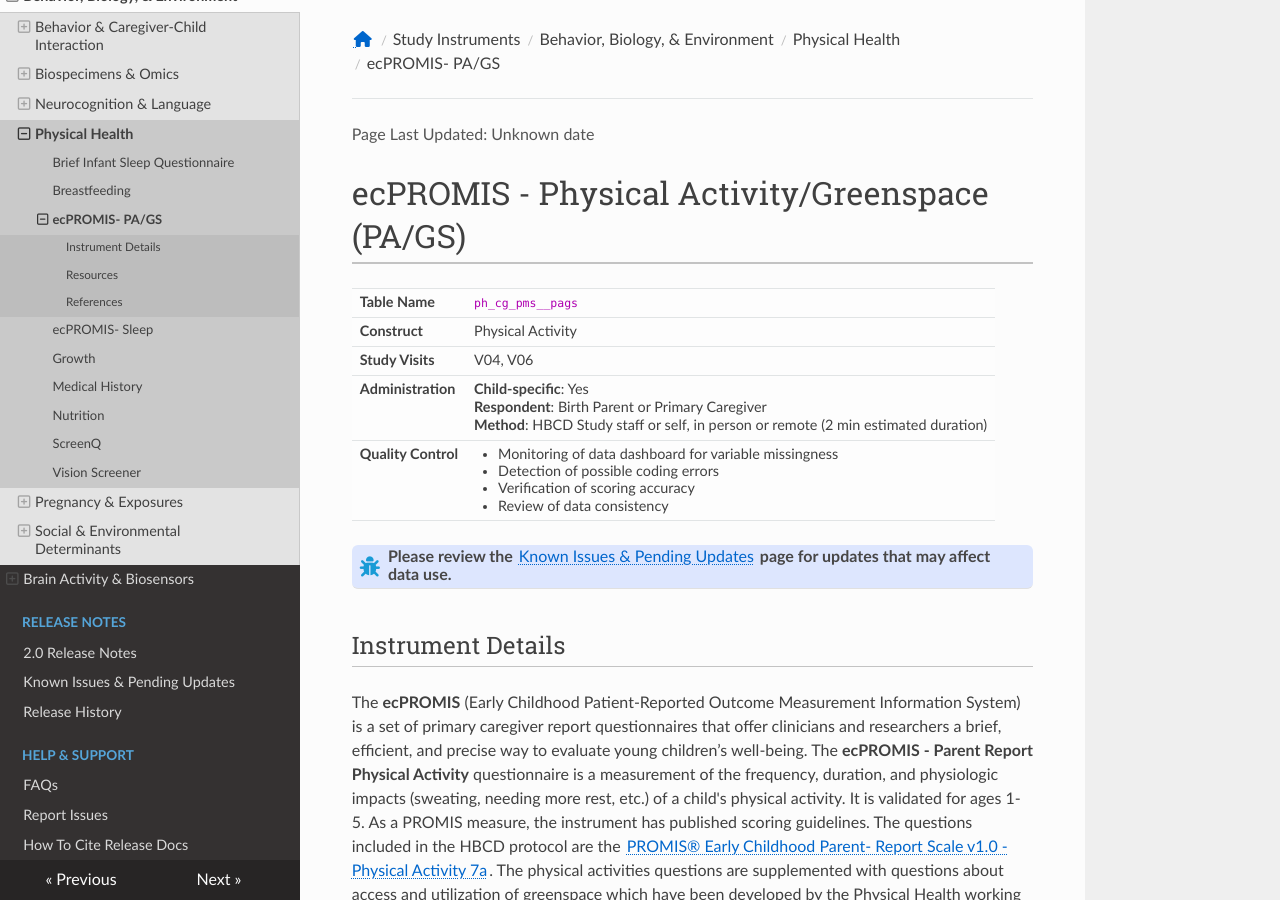
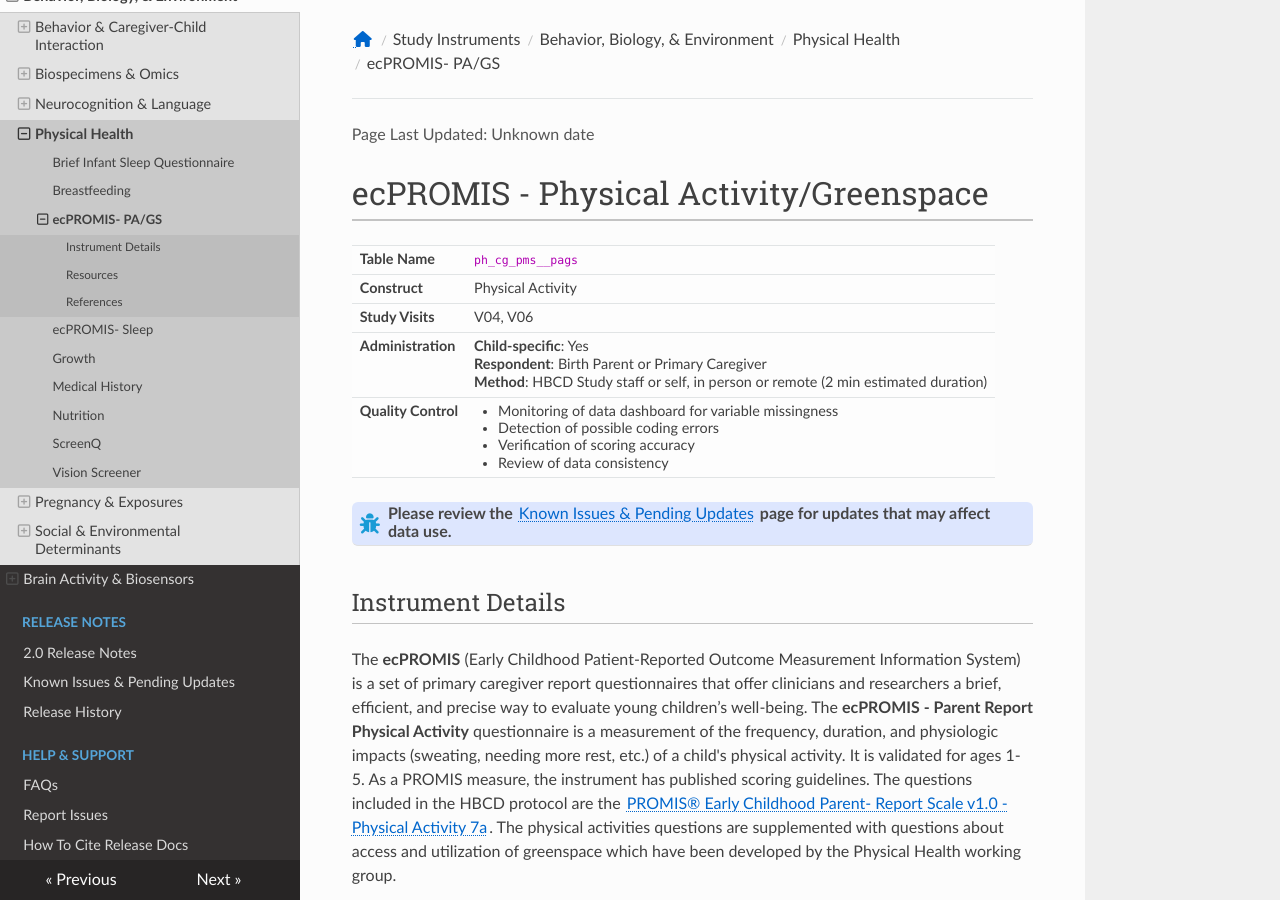
Before and after one commit to nbdc-datahub/hbcd-docs, an MkDocs documentation site: the page built from docs/instruments/physhealth/ecpromis-pags.md, in a window 1280 px wide and 900 px high. Built offline with MkDocs 1.6.1, drawn with Linux system fonts in a browser that asks for light colours; nearby versions of some CDN libraries.

Commit message:
minor update to remove PA/GS, unofficial acronym

```diff
--- a/docs/instruments/physhealth/ecpromis-pags.md
+++ b/docs/instruments/physhealth/ecpromis-pags.md
@@ -1,4 +1,4 @@
-# ecPROMIS - Physical Activity/Greenspace (PA/GS)
+# ecPROMIS - Physical Activity/Greenspace
 
 <table class="table-no-vertical-lines" style="font-size: 1em;">
 <tbody>
```
